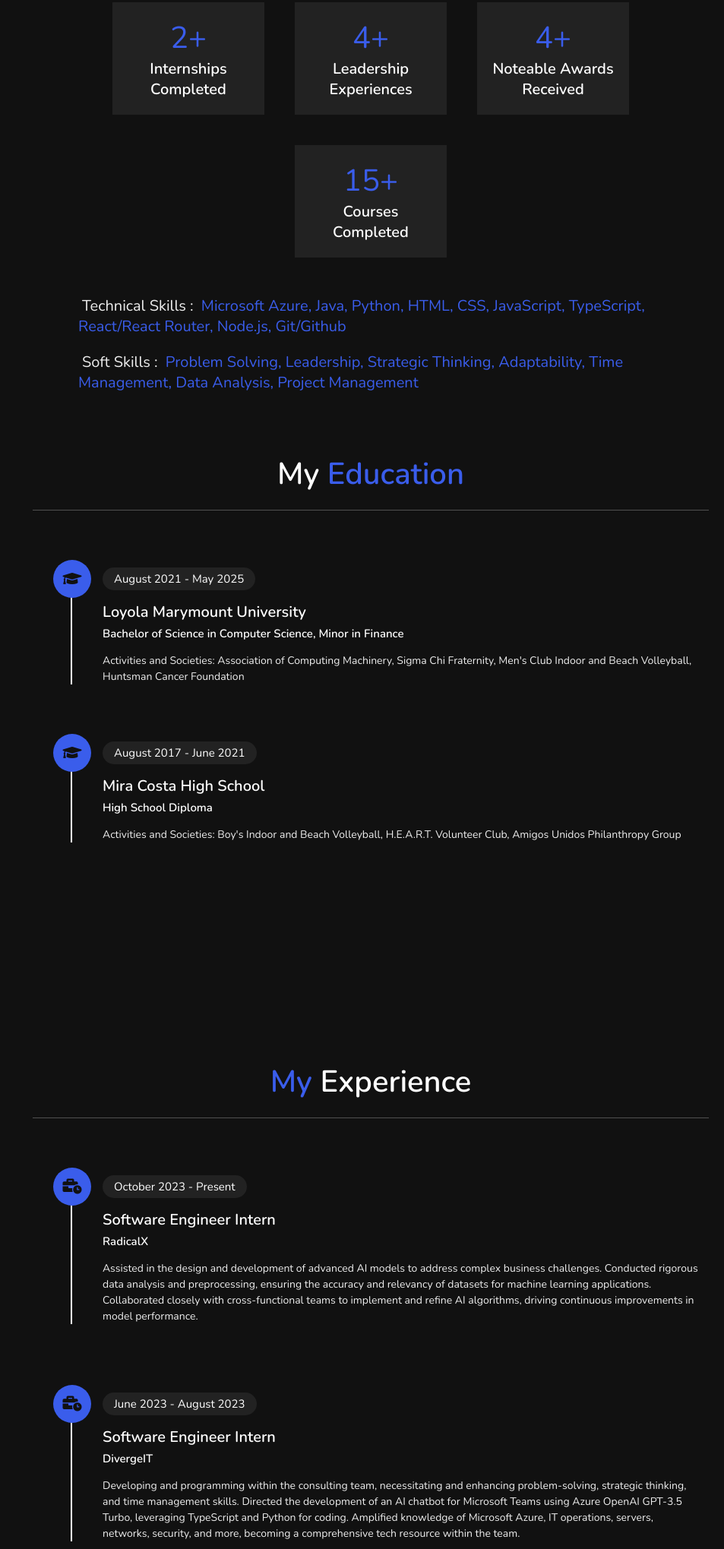
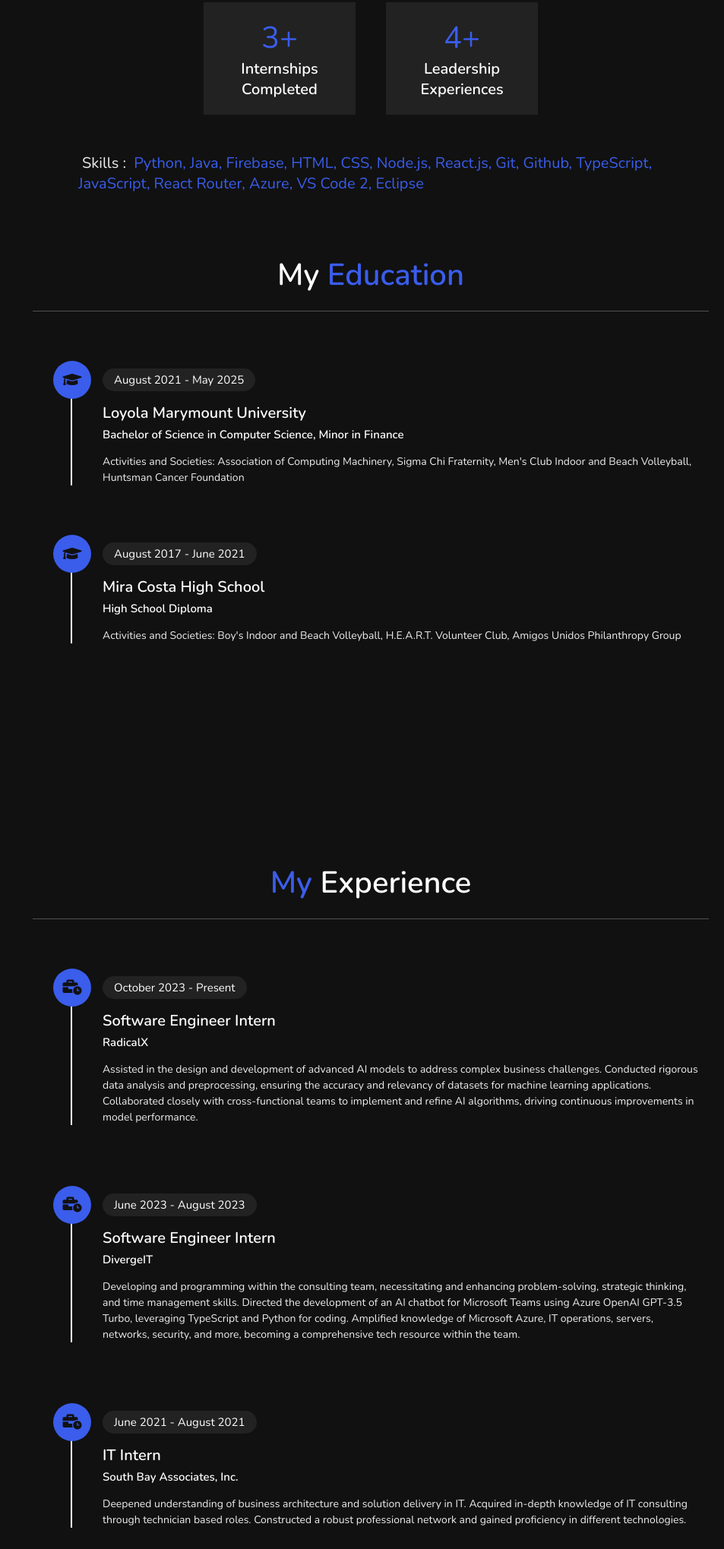
Before and after one commit to patrickgking03/portfolio, a plain HTML site: page index.html in a window 1280 px wide. Shown: the part 1321-3360 px from the top of the page at 76% size, without its empty margins (327-1280 px from the left). Drawn offline with nearby package versions, Linux system fonts and the light colour scheme.

Commit message:
Updating Resume and Info

```diff
--- a/index.html
+++ b/index.html
@@ -59,7 +59,7 @@
     <div class="counter">
 
         <div class="box">
-            <span>2+</span>
+            <span>3+</span>
             <h3>Internships Completed</h3>
         </div>
 
@@ -68,21 +68,10 @@
             <h3>Leadership Experiences</h3>
         </div>
 
-        <div class="box">
-            <span>4+</span>
-            <h3>Noteable Awards Received</h3>
-        </div>
-
-        <div class="box">
-            <span>15+</span>
-            <h3>Courses Completed</h3>
-        </div>
-
     </div>
 
     <div class="info2">
-        <h3> <span> Technical Skills : </span> Microsoft Azure, Java, Python, HTML, CSS, JavaScript, TypeScript, React/React Router, Node.js, Git/Github</h3>
-        <h3> <span> Soft Skills : </span> Problem Solving, Leadership, Strategic Thinking, Adaptability, Time Management, Data Analysis, Project Management</h3>
+        <h3> <span> Skills : </span> Python, Java, Firebase, HTML, CSS, Node.js, React.js, Git, Github, TypeScript, JavaScript, React Router, Azure, VS Code 2, Eclipse</h3>
     </div>
 
 </div>
@@ -140,6 +129,17 @@
                 </p>
         </div>
 
+        <div class="box">
+            <i class="fas fa-business-time"></i>
+            <span>June 2021 - August 2021</span>
+            <h3>IT Intern</h3>
+            <h5>South Bay Associates, Inc.</h5>
+            <p>Deepened understanding of business architecture and solution delivery in IT.
+                Acquired in-depth knowledge of IT consulting through technician based roles.
+                Constructed a robust professional network and gained proficiency in different technologies.
+                </p>
+        </div>
+
     </div>
 
     </section>
```
Also changed, not shown: 1 other file.
